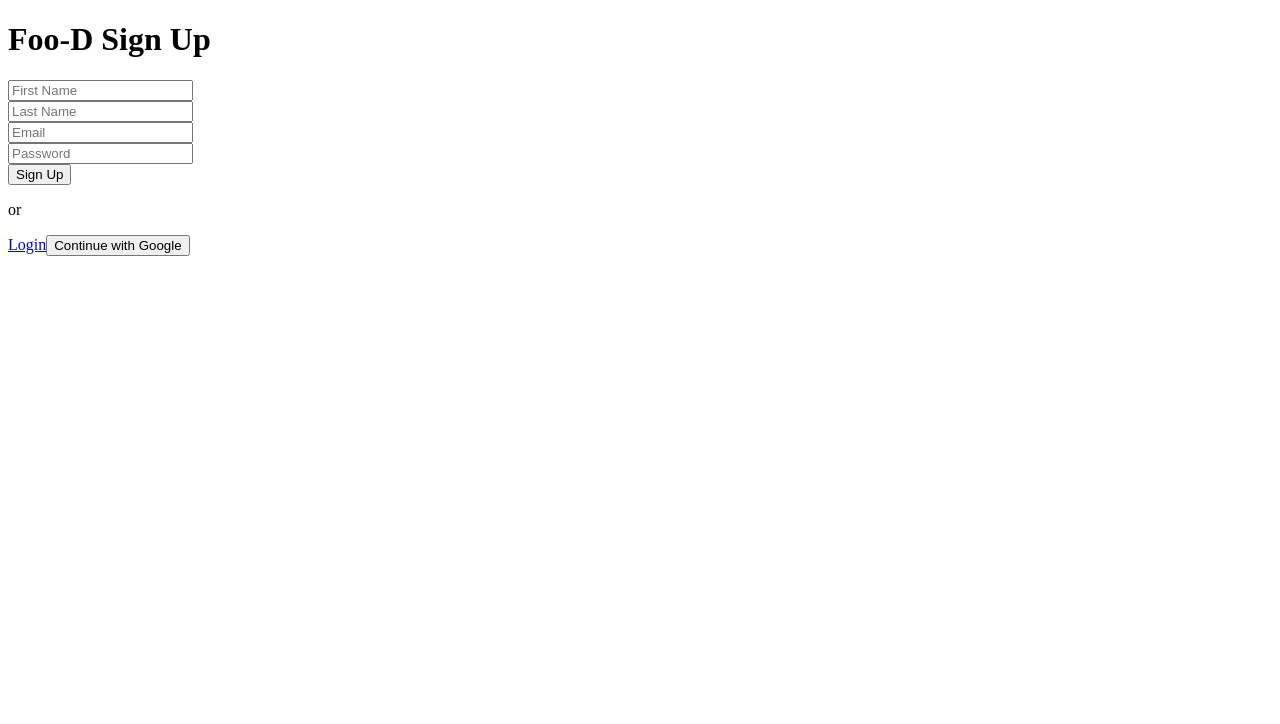
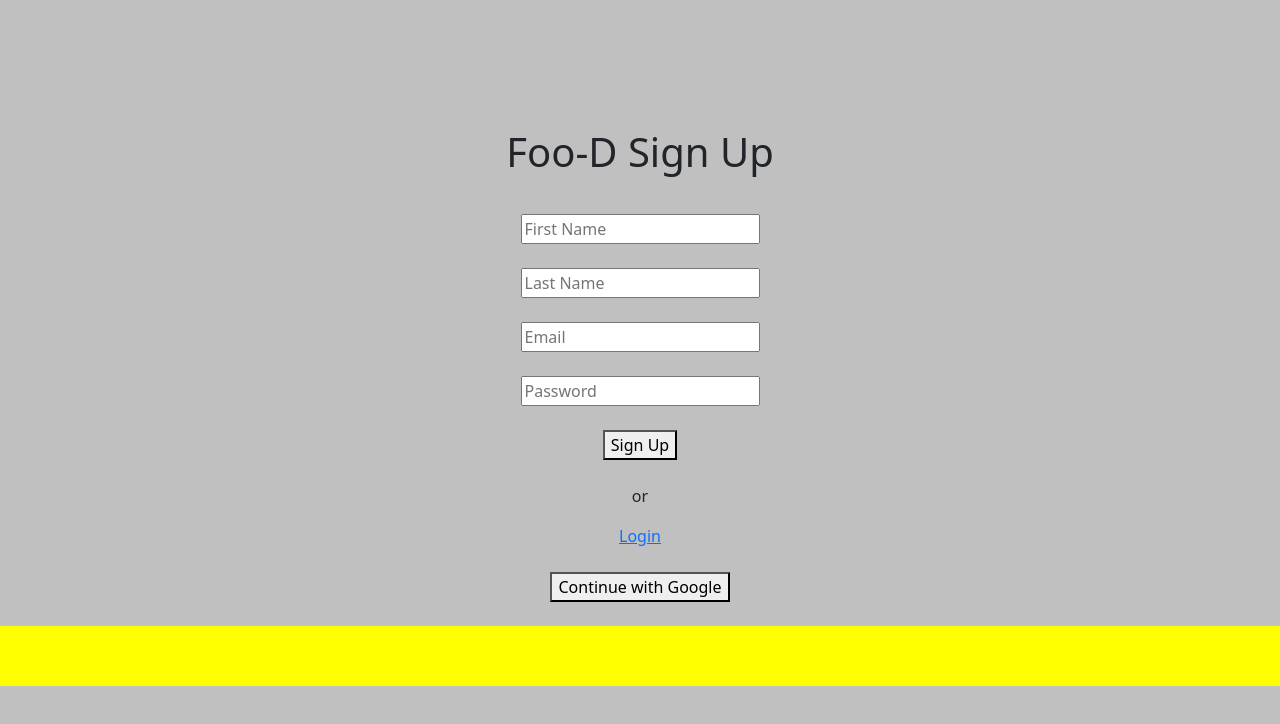
Before and after one commit to nushirvannaseer/-foo-d-webapp, a Vue app: page /loginSignUp in a window 1280 px wide. Shown: the top 724 px of the page. Built offline with nearby package versions, Linux system fonts and the light colour scheme; no server answers; what vue-google-adsense would draw is missing.

Commit message:
Added moderate styling. Fixed routing issues. Project 95% done. Adsense component rendered but ad doesnt display due to iframe policy

```diff
--- a/package.json
+++ b/package.json
@@ -9,6 +9,7 @@
   },
   "dependencies": {
     "@googlemaps/js-api-loader": "^1.12.1",
+    "bootstrap": "^5.0.0-beta3",
     "core-js": "^3.6.5",
     "firebase": "^8.6.7",
     "vue": "^3.0.0",
--- a/public/index.html
+++ b/public/index.html
@@ -29,9 +29,11 @@
         data-ad-client="ca-app-pub-3940256099942544"
         data-ad-slot="6300978111"
         data-ad-format="auto"
+        data-full-width-responsive="true"
       ></ins>
       <script>
-        (adsbygoogle = window.adsbygoogle || []).push({});
+        adsbygoogle = window.adsbygoogle || [];
+        adsbygoogle.push({});
       </script>
     </div>
   </body>
--- a/src/App.vue
+++ b/src/App.vue
@@ -1,34 +1,25 @@
-
 <template>
-<router-view></router-view>
-
+  <router-view></router-view>
 </template>
 
 <script>
+import { onBeforeMount } from "vue";
+import { useRoute, useRouter } from "vue-router";
+import firebase from "firebase";
+import "bootstrap/dist/css/bootstrap.min.css";
 
-import {onBeforeMount} from 'vue';
-import {useRoute, useRouter} from 'vue-router'
-import firebase from "firebase"
+export default {
+  setup() {
+    const router = useRouter();
+    const route = useRoute();
 
-
-
-
-export default{
-    setup(){
-        const router=useRouter();
-        const route=useRoute();
-
-        onBeforeMount(()=>{
-            firebase.auth().onAuthStateChanged((user)=>{
-                if(!user){
-                    router.replace('/loginSignUp');
-                }
-                else if(route.path==='/loginSignUp')
-                router.replace('/posts');
-            })
-        })
-    }
-
-
-}
+    onBeforeMount(() => {
+      firebase.auth().onAuthStateChanged((user) => {
+        if (!user) {
+          router.replace("/loginSignUp");
+        } else if (route.path === "/loginSignUp") router.replace("/posts");
+      });
+    });
+  },
+};
 </script>
--- a/src/components/Home.vue
+++ b/src/components/Home.vue
@@ -1,13 +1,10 @@
 <template>
+  <h1>Welcome to Foo-D</h1>
   <router-link to="/loginSignUp">Log In or Sign Up</router-link>
 </template>
 
 <script>
-export default {
-
-}
+export default {};
 </script>
 
-<style>
-
-</style>
+<style></style>
--- a/src/components/LoginSignUp.vue
+++ b/src/components/LoginSignUp.vue
@@ -1,8 +1,10 @@
 <template>
-  <h1 v-if="isLogin === false">Foo-D Sign Up</h1>
-  <h1 v-else>Foo-D Login</h1>
+  <div style="background-color: silver; min-height: 100vh; padding-top: 10%">
+    <h1 class="outer" v-if="isLogin === false">Foo-D Sign Up</h1>
+    <h1 class="outer" v-else>Foo-D Login</h1>
 
-  <form @submit.prevent>
+    <div class="form-style">
+      <form class="form-style" @submit.prevent>
         <input
           v-if="isLogin === false"
           v-model.trim="fname"
@@ -14,25 +16,48 @@
           placeholder="Last Name"
         /><br v-if="isLogin === false" />
         <input v-model="email" placeholder="Email" /><br />
-    <input v-model="password" type="password" placeholder="Password" /><br />
+        <input
+          v-model="password"
+          type="password"
+          placeholder="Password"
+        /><br />
         <button @click="onSubmit()">
           <a>{{ isLogin === true ? "Login" : "Sign Up" }}</a>
         </button>
       </form>
-
+      <br />
       <p>or</p>
 
       <a href="#" @click="isLogin === false ? loadLogin() : loadSignUp()">{{
         isLogin === false ? "Login" : "Sign Up"
-  }}</a>
+      }}</a
+      ><br />
 
       <button @click="signInWithGoogle()">Continue with Google</button>
+    </div>
+    <br />
     <div
       id="adsgoeshere"
-    style="background-color: green"
+      style=" background: yellow; padding-top:60px; text-align: center;"
       v-html="adsenseContent"
     ></div>
+  </div>
 </template>
+
+<style scoped>
+.outer {
+  display: flex;
+  flex-direction: row;
+  justify-content: center;
+  margin-bottom: 3%;
+}
+
+.form-style {
+  display: flex;
+  flex-direction: column;
+  align-items: center;
+}
+</style>
 
 <script>
 //  <!-- data-ad-client="ca-pub-1234567891234567"
@@ -44,8 +69,11 @@
 
 export default {
   mounted() {
-    this.adsenseContent = document.getElementById("adsense").innerHTML;
-    console.log("ADSENSE", this.adsenseContent);
+    // this.adsenseContent = document.getElementById("adsense").innerHTML;
+    // console.log("ADSENSE", this.adsenseContent);
+    const frame = document.getElementById("adsense");
+    this.adsenseContent = frame.innerHTML;
+    console.log("FRAME", frame);
   },
   setup() {
     const signInWithGoogle = () => {
@@ -79,6 +107,14 @@
   },
 
   methods: {
+    // created: function() {
+    //   window.addEventListener("message", (event) => {
+    //     // IMPORTANT: check the origin of the data!
+
+    //     console.log(event.data);
+    //     return;
+    //   });
+    // },
     onSubmit() {
       //if sign up
       if (this.isLogin === false) {
--- a/src/components/Posts.vue
+++ b/src/components/Posts.vue
@@ -1,37 +1,60 @@
 <template>
+  <div id="app">
     <button @click="Logout">
       Log Out
     </button>
+    &nbsp;
     <button>
       <router-link to="/geoLocation"> Get Location</router-link>
     </button>
-  <div id="app"></div>
+
     <ul>
-    <li v-for="(post, index) in posts" :key="index">
-      <span
-        >{{ post.fullname }}
+      <li class="post-item" v-for="(post, index) in posts" :key="index">
+        <span style="font-weight: bold">{{ post.fullname }}</span>
         <br />
-        {{ post.date }}
-        <br />
+        <span style="font-size: smaller"> {{ post.date }} </span><br />
         {{ post.postContent }}
-        <br />{{ `Likes ${post.likes}  Comments ${post.comments}` }}
-      </span>
+        <br /><span style="font-weight: bold"
+          >{{ `Likes ${post.likes}  Comments ${post.comments}` }} </span
+        ><br />
         <facebook-button
           url="https://www.google.com.pk"
-        description="Hey Check out this post on Foo-D!"
+          description="Hey! Check out this post on Foo-D!"
         />
         <twitter-button
           @click="LogAnalyticalData('twitter')"
           url="http://localhost:8080/posts"
-        description="Hey Check out this post on Foo-D!"
+          description="Hey! Check out this post on Foo-D!"
         />
         <linked-in-button
           url="https://www.google.com.pk"
-        description="Hey Check out this post on Foo-D!"
+          description="Hey! Check out this post on Foo-D!"
         />
       </li>
     </ul>
+  </div>
 </template>
+
+<style scoped>
+.post-item {
+  box-shadow: 1px 1px 1px 1px black;
+  width: 80vw;
+  /* ;
+   */
+  border-radius: 10px;
+  padding: 3%;
+  background-color: silver;
+  margin: 4%;
+  list-style: none;
+  margin-bottom: 1.5%;
+  margin-top: 1.5%;
+}
+
+#app {
+  background-color: gray;
+  min-height: 150vh;
+}
+</style>
 
 <script>
 import firebase from "firebase";
```
Also changed, not shown: src/router.js (+5 -5 lines), 1 other file (tests, documents, lock files or other folders). Lines whose indentation alone changed are shown as unchanged.
